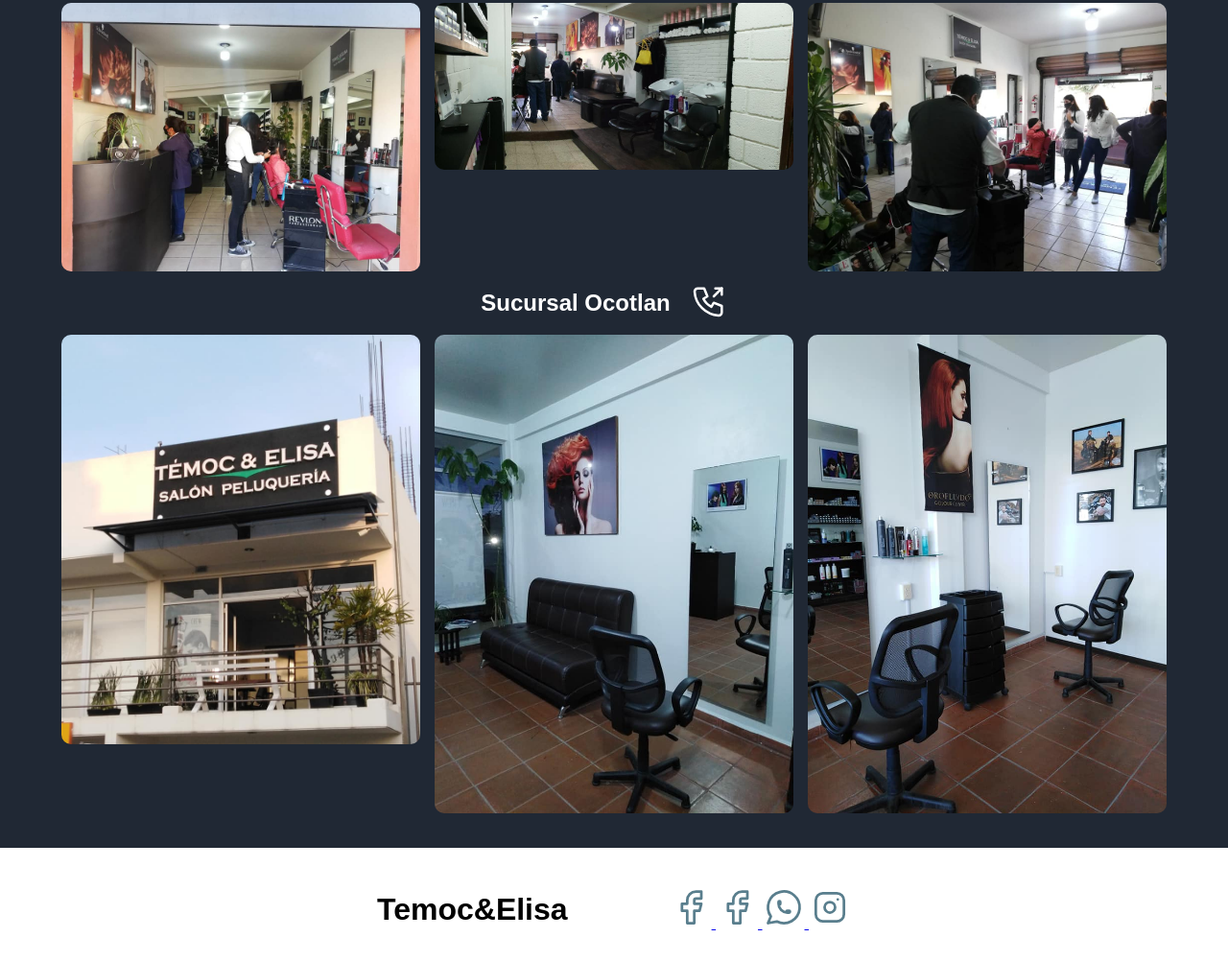
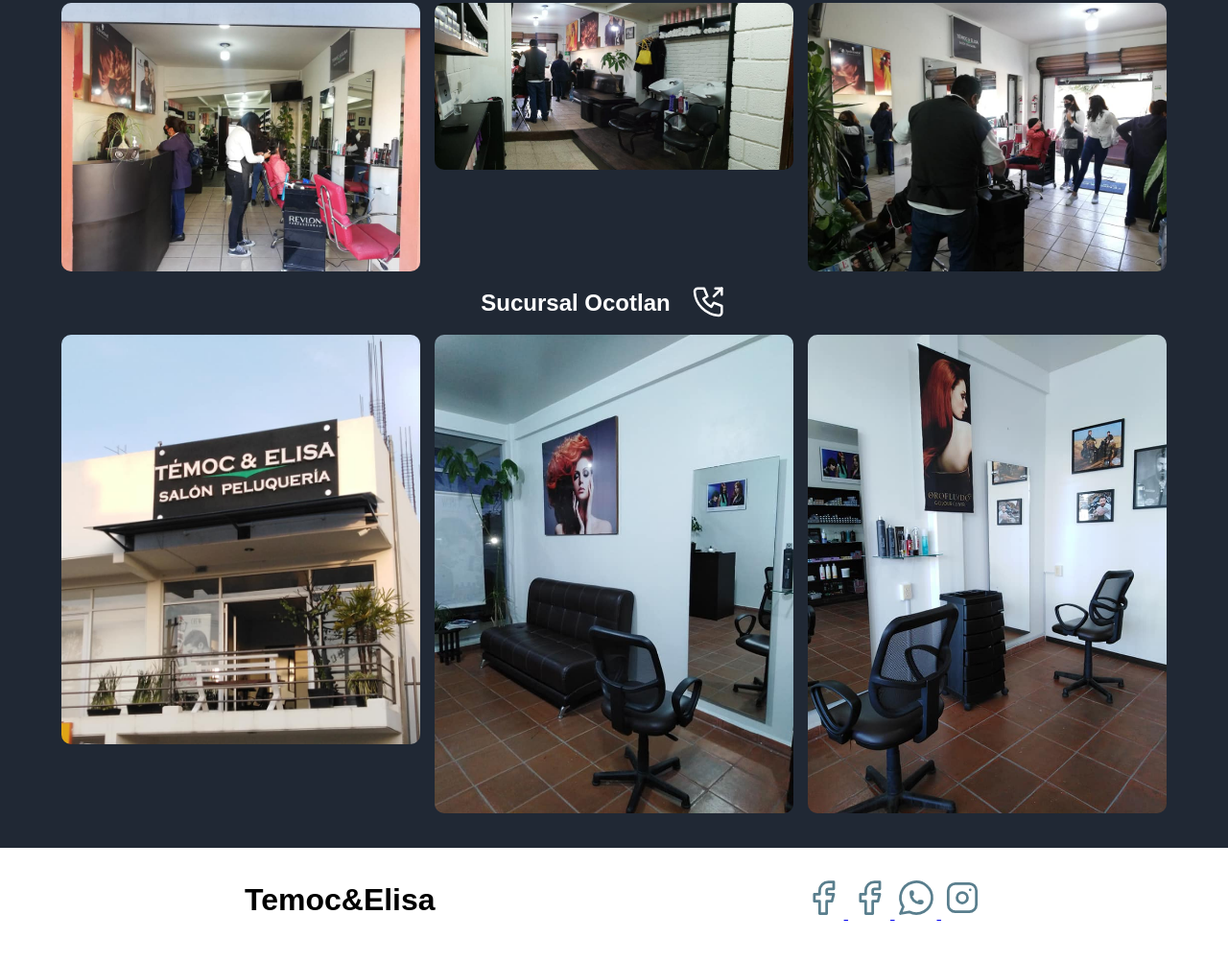
Before and after one commit to jrauljperez02/Temoc-Elisa, a plain HTML site: page index.html in a window 1280 px wide. Shown: the part 3348-4350 px from the top of the page at 96% size. Drawn offline with nearby package versions, Linux system fonts and the light colour scheme.

Commit message:
se arreglo el footer

```diff
--- a/css/style.css
+++ b/css/style.css
@@ -576,14 +576,20 @@ header .nav-bar{
   background-color: #ffffff;
 }
 .footer__content{
-  max-width:50%;
-  margin: 20px auto;
-  padding:20px;
+  max-width:90%;
+  margin: 0 auto;
+  padding-top:30px;
+  padding-bottom:30px;
+}
+.c{
+  display:flex;
+  justify-content:center;
+  align-items:center;
+  flex-direction: column;
 }
 @media(min-width:768px){
-  .footer__content{
-    display:flex;
-    align-items: center;
+  .c{
     justify-content:space-around;
+    flex-direction: row;
   }
 }
--- a/index.html
+++ b/index.html
@@ -177,6 +177,7 @@
 
   <div class="footer">
     <div class="footer__content">
+      <div class="c">
         <div class="footer__content__logo">
           <h1>Temoc&Elisa</h1>
         </div>
@@ -210,6 +211,9 @@
           </a>
         </div>
       </div>
+
+
+    </div>
   </div>
 
 
```
Lines whose indentation alone changed are shown as unchanged.
